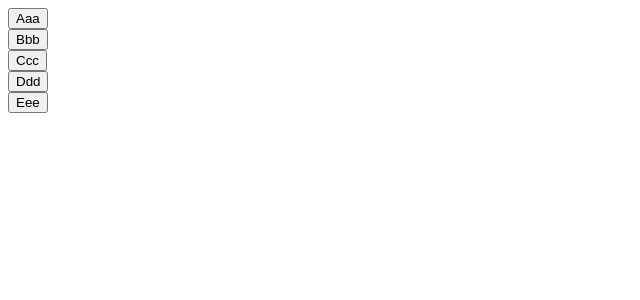
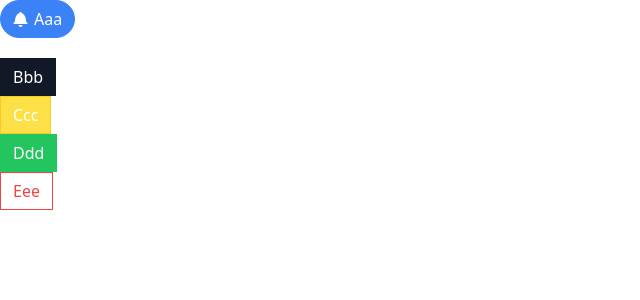
Before and after one commit to DhruvKauts2/React-Starter-Projects, a React (Create React App) app in the folder comps/: page / in a window 1280 px wide. Shown: the top 300 px of the page, without its empty margins (0-640 px from the left). Built offline with nearby package versions, Linux system fonts and the light colour scheme.

Commit message:
new files

```diff
--- a/comps/package.json
+++ b/comps/package.json
@@ -6,9 +6,12 @@
     "@testing-library/jest-dom": "^5.17.0",
     "@testing-library/react": "^13.4.0",
     "@testing-library/user-event": "^13.5.0",
+    "classnames": "^2.3.2",
     "react": "^18.2.0",
     "react-dom": "^18.2.0",
+    "react-icons": "^4.11.0",
     "react-scripts": "5.0.1",
+    "tailwind-merge": "^1.14.0",
     "web-vitals": "^2.1.4"
   },
   "scripts": {
--- a/comps/src/App.js
+++ b/comps/src/App.js
@@ -1,22 +1,31 @@
 import Button from "./Button";
+import { GoBell } from "react-icons/go";
+function App() {
+  const handleClick = () => {
+    console.log("Click!");
+  };
 
-function App() {
   return (
     <div>
       <div>
-        <Button>Aaa</Button>
+        <Button primary rounded onClick class={handleClick} className="mb-5">
+          <GoBell />
+          Aaa
+        </Button>
       </div>
       <div>
-        <Button>Bbb</Button>
+        <Button secondary>Bbb</Button>
       </div>
       <div>
-        <Button>Ccc</Button>
+        <Button warning>Ccc</Button>
       </div>
       <div>
-        <Button>Ddd</Button>
+        <Button success>Ddd</Button>
       </div>
       <div>
-        <Button>Eee</Button>
+        <Button outline danger>
+          Eee
+        </Button>
       </div>
     </div>
   );
--- a/comps/src/Button.js
+++ b/comps/src/Button.js
@@ -1,4 +1,5 @@
-import PropTypes from "prop-types";
+import className from "classnames";
+import { twMerge } from "tailwind-merge";
 
 function Button({
   children,
@@ -9,8 +10,34 @@
   danger,
   outline,
   rounded,
+  ...rest
 }) {
-  return <button>{children}</button>;
+  let classes = className(
+    rest.className,
+    "flex items-center px-3 py-1.5 border",
+    {
+      "border-blue-500 bg-blue-500 text-white": primary,
+      "border-gray-900 bg-gray-900 text-white": secondary,
+      "border-green-500 bg-green-500 text-white": success,
+      "border-yellow-400 bg-yellow-300 text-white": warning,
+      "border-red-500 bg-red-500 text-white": danger,
+      "rounded-full": rounded,
+      "bg-white": outline,
+      "text-blue-500": outline && primary,
+      "text-gray-900": outline && secondary,
+      "text-green-500": outline && success,
+      "text-yellow-400": outline && warning,
+      "text-red-500": outline && danger,
+    }
+  );
+
+  classes = twMerge(classes);
+
+  return (
+    <button {...rest} className={classes}>
+      {children}
+    </button>
+  );
 }
 
 Button.propTypes = {
--- /dev/null
+++ b/comps/src/index.css
@@ -0,0 +1,7 @@
+@tailwind base;
+@tailwind components;
+@tailwind utilities;
+
+button > svg {
+  margin-right: 5px;
+}
--- a/comps/src/index.js
+++ b/comps/src/index.js
@@ -1,6 +1,7 @@
 import React from "react";
 import ReactDOM from "react-dom/client";
 import App from "./App";
+import "./index.css";
 
 const el = document.getElementById("root");
 const root = ReactDOM.createRoot(el);
--- a/comps/tailwind.config.js
+++ b/comps/tailwind.config.js
@@ -1,8 +1,8 @@
 /** @type {import('tailwindcss').Config} */
 module.exports = {
-  content: [],
+  content: ["./src/**/*.{js,jsx,ts,tsx}"],
   theme: {
     extend: {},
   },
   plugins: [],
-}
+};
```
Also changed, not shown: 1 other file (tests, documents, lock files or other folders).
